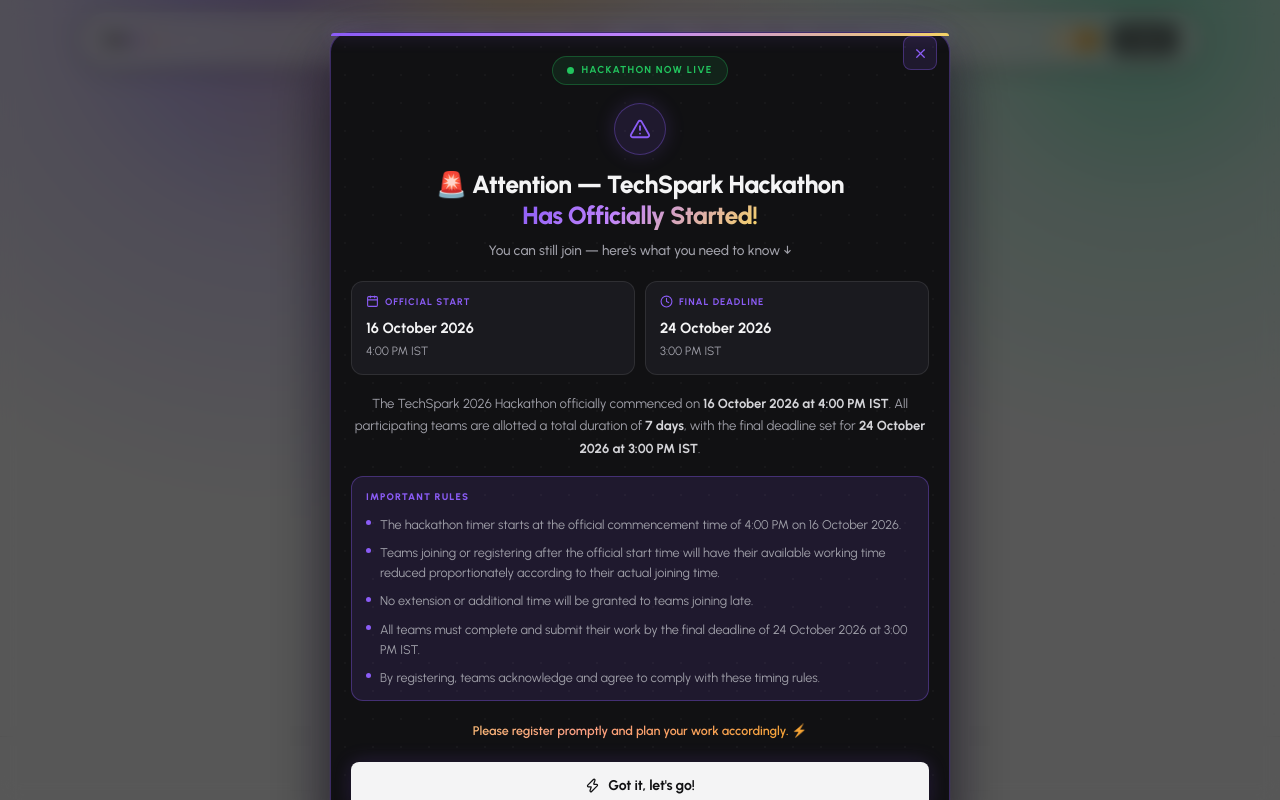
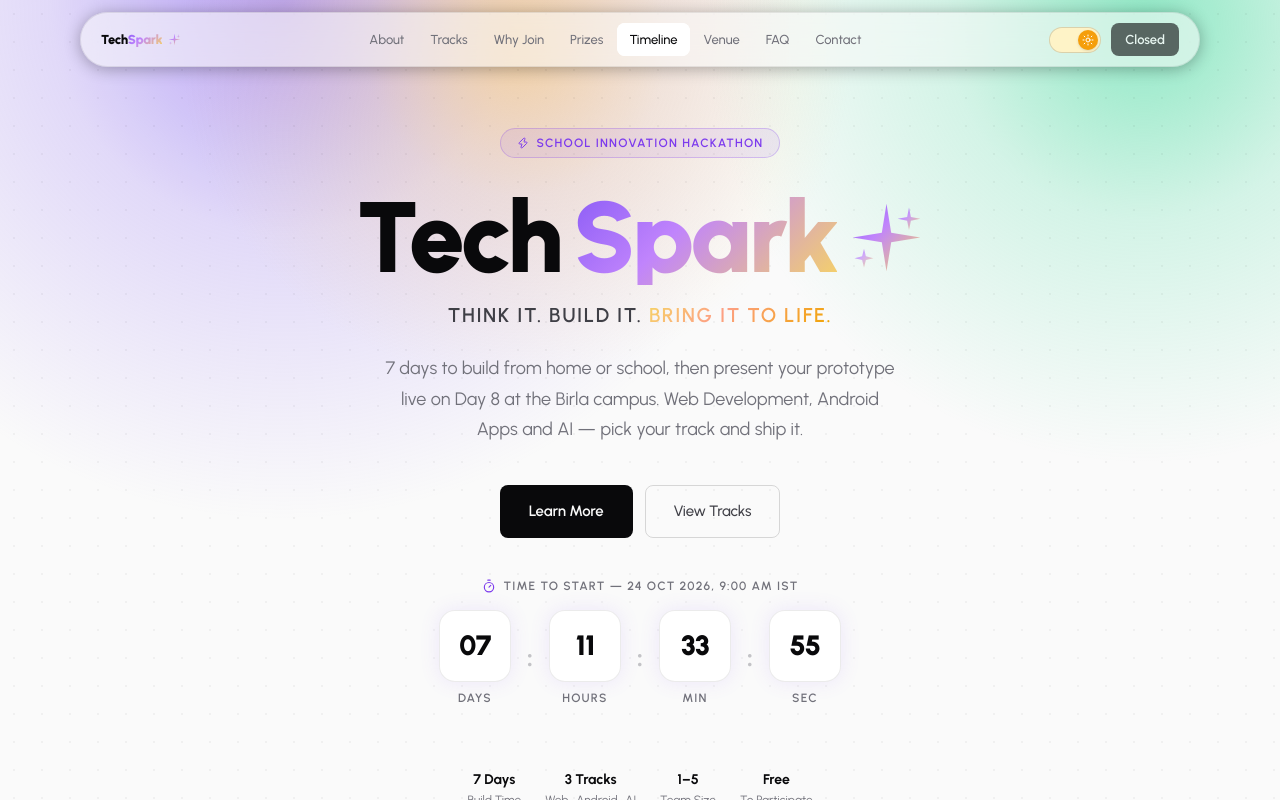
Before and after one commit to Jayendra25/school-hackathon, a Next.js app: page / in a window 1280 px wide. Shown: the top 800 px of the page. Built offline with nearby package versions, Linux system fonts and the light colour scheme.

Commit message:
added countdown clock

```diff
--- a/src/app/page.tsx
+++ b/src/app/page.tsx
@@ -21,7 +21,6 @@ const VenueSection         = dynamic(() => import("@/components/sections/VenueSe
 const ContactSection       = dynamic(() => import("@/components/sections/ContactSection"),            { ssr: false });
 const CTASection           = dynamic(() => import("@/components/sections/CTASection"),                { ssr: false });
 const FooterSection        = dynamic(() => import("@/components/sections/FooterSection"),             { ssr: false });
-const AnnouncementBanner   = dynamic(() => import("@/components/AnnouncementBanner"),                 { ssr: false });
 
 export default function Home() {
   const [loaded, setLoaded] = useState(false);
@@ -40,9 +39,6 @@ export default function Home() {
 
       {/* Sleek Minimal Loading Screen */}
       {!loaded && <LoadingScreen onComplete={() => setLoaded(true)} />}
-
-      {/* Hackathon Announcement Banner — shown after loading */}
-      {loaded && <AnnouncementBanner />}
 
       {/* Navigation */}
       {loaded && <Navbar />}
--- a/src/components/sections/HeroSection.tsx
+++ b/src/components/sections/HeroSection.tsx
@@ -1,8 +1,132 @@
 "use client";
 
 import { motion } from "framer-motion";
-import { Zap } from "lucide-react";
+import { Zap, Timer } from "lucide-react";
+import { useState, useEffect } from "react";
 
+// 24 October 2026, 9:00 AM IST (UTC+5:30) — stable constant
+const COUNTDOWN_TARGET = new Date("2026-10-24T09:00:00+05:30");
+
+function useCountdown(target: Date) {
+  const [timeLeft, setTimeLeft] = useState({ days: 0, hours: 0, minutes: 0, seconds: 0, isOver: false });
+
+  useEffect(() => {
+    const tick = () => {
+      const now = new Date().getTime();
+      const diff = target.getTime() - now;
+
+      if (diff <= 0) {
+        setTimeLeft({ days: 0, hours: 0, minutes: 0, seconds: 0, isOver: true });
+        return;
+      }
+
+      const days = Math.floor(diff / (1000 * 60 * 60 * 24));
+      const hours = Math.floor((diff % (1000 * 60 * 60 * 24)) / (1000 * 60 * 60));
+      const minutes = Math.floor((diff % (1000 * 60 * 60)) / (1000 * 60));
+      const seconds = Math.floor((diff % (1000 * 60)) / 1000);
+
+      setTimeLeft({ days, hours, minutes, seconds, isOver: false });
+    };
+
+    tick();
+    const interval = setInterval(tick, 1000);
+    return () => clearInterval(interval);
+  }, [target]);
+
+  return timeLeft;
+}
+
+function CountdownUnit({ value, label }: { value: number; label: string }) {
+  return (
+    <div className="flex flex-col items-center">
+      <div
+        className="relative w-[60px] sm:w-[72px] h-[60px] sm:h-[72px] rounded-2xl flex items-center justify-center"
+        style={{
+          background: "var(--surface)",
+          border: "1px solid var(--border)",
+          boxShadow: "0 0 20px rgba(139,92,246,0.12), inset 0 1px 0 rgba(255,255,255,0.04)",
+        }}
+      >
+        <span
+          className="text-[22px] sm:text-[28px] font-black tabular-nums tracking-tight"
+          style={{ color: "var(--text)" }}
+        >
+          {String(value).padStart(2, "0")}
+        </span>
+      </div>
+      <span
+        className="text-[10px] sm:text-xs font-semibold uppercase tracking-widest mt-2"
+        style={{ color: "var(--text-muted)" }}
+      >
+        {label}
+      </span>
+    </div>
+  );
+}
+
+function Countdown() {
+  const { days, hours, minutes, seconds, isOver } = useCountdown(COUNTDOWN_TARGET);
+
+  if (isOver) {
+    return (
+      <motion.div
+        initial={{ opacity: 0, scale: 0.95 }}
+        animate={{ opacity: 1, scale: 1 }}
+        transition={{ duration: 0.5, ease: "easeOut" }}
+        className="inline-flex items-center gap-2 px-5 py-2.5 rounded-full"
+        style={{
+          background: "rgba(34,197,94,0.10)",
+          border: "1px solid rgba(34,197,94,0.35)",
+        }}
+      >
+        <span className="relative flex h-2.5 w-2.5">
+          <span
+            className="animate-ping absolute inline-flex h-full w-full rounded-full opacity-75"
+            style={{ background: "#22c55e" }}
+          />
+          <span
+            className="relative inline-flex rounded-full h-2.5 w-2.5"
+            style={{ background: "#22c55e" }}
+          />
+        </span>
+        <span className="text-sm font-bold" style={{ color: "#22c55e" }}>
+          Showcase Day is Live!
+        </span>
+      </motion.div>
+    );
+  }
+
+  return (
+    <motion.div
+      className="flex flex-col items-center gap-4"
+      initial={{ opacity: 0, y: 16 }}
+      animate={{ opacity: 1, y: 0 }}
+      transition={{ duration: 0.5, delay: 0.2, ease: "easeOut" }}
+    >
+      {/* Label */}
+      <div className="flex items-center gap-2">
+        <Timer style={{ width: 14, height: 14, color: "var(--accent)" }} />
+        <span
+          className="text-[11px] sm:text-xs font-semibold uppercase tracking-widest"
+          style={{ color: "var(--text-muted)" }}
+        >
+          Time to Start — 24 Oct 2026, 9:00 AM IST
+        </span>
+      </div>
+
+      {/* Timer units */}
+      <div className="flex items-center gap-3 sm:gap-4">
+        <CountdownUnit value={days} label="Days" />
+        <span className="text-2xl font-black" style={{ color: "var(--text-muted)", opacity: 0.4 }}>:</span>
+        <CountdownUnit value={hours} label="Hours" />
+        <span className="text-2xl font-black" style={{ color: "var(--text-muted)", opacity: 0.4 }}>:</span>
+        <CountdownUnit value={minutes} label="Min" />
+        <span className="text-2xl font-black" style={{ color: "var(--text-muted)", opacity: 0.4 }}>:</span>
+        <CountdownUnit value={seconds} label="Sec" />
+      </div>
+    </motion.div>
+  );
+}
 
 export default function HeroSection() {
   return (
@@ -108,6 +232,11 @@ export default function HeroSection() {
           </a>
         </motion.div>
 
+        {/* Countdown Timer */}
+        <div className="mt-10 mb-2">
+          <Countdown />
+        </div>
+
         {/* Stat strip */}
         <motion.div
           className="flex flex-wrap items-center justify-center gap-6 mt-14"
```
